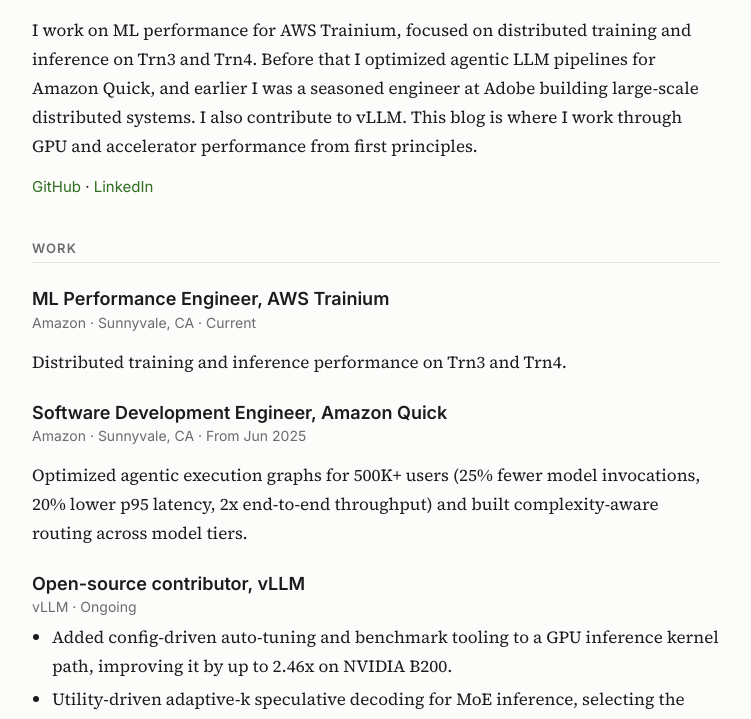
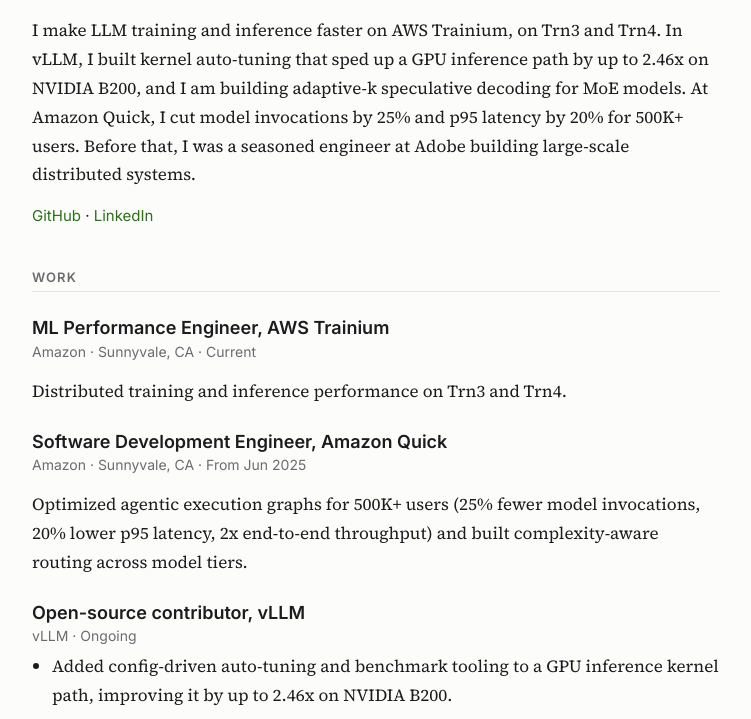
Before and after one commit to bananighosh/bananighosh.github.io, a Jekyll site: the page built from about.md, in a window 1280 px wide and 900 px high, cut to the strip 181-900 px from the top of the window. Shown: the whole strip, without its empty margins (264-1015 px from the left). Built offline with Jekyll 4.4.1, drawn with Linux system fonts in a browser that asks for light colours.

Commit message:
About: intro leads with concrete results
Co-Authored-By: Claude Opus 5.5 <noreply@anthropic.com>
Claude-Session: https://claude.ai/code/session_01K2HJxVzaKNb3x7zQA1gymF

```diff
--- a/about.md
+++ b/about.md
@@ -14,7 +14,7 @@ permalink: /about/
   </div>
 </div>
 
-I work on ML performance for AWS Trainium, focused on distributed training and inference on Trn3 and Trn4. Before that I optimized agentic LLM pipelines for Amazon Quick, and earlier I was a seasoned engineer at Adobe building large-scale distributed systems. I also contribute to vLLM. This blog is where I work through GPU and accelerator performance from first principles.
+I make LLM training and inference faster on AWS Trainium, on Trn3 and Trn4. In vLLM, I built kernel auto-tuning that sped up a GPU inference path by up to 2.46x on NVIDIA B200, and I am building adaptive-k speculative decoding for MoE models. At Amazon Quick, I cut model invocations by 25% and p95 latency by 20% for 500K+ users. Before that, I was a seasoned engineer at Adobe building large-scale distributed systems.
 
 <p class="profile-links"><a href="https://github.com/bananighosh">GitHub</a> · <a href="https://www.linkedin.com/in/banani-ghosh/">LinkedIn</a></p>
 
```
